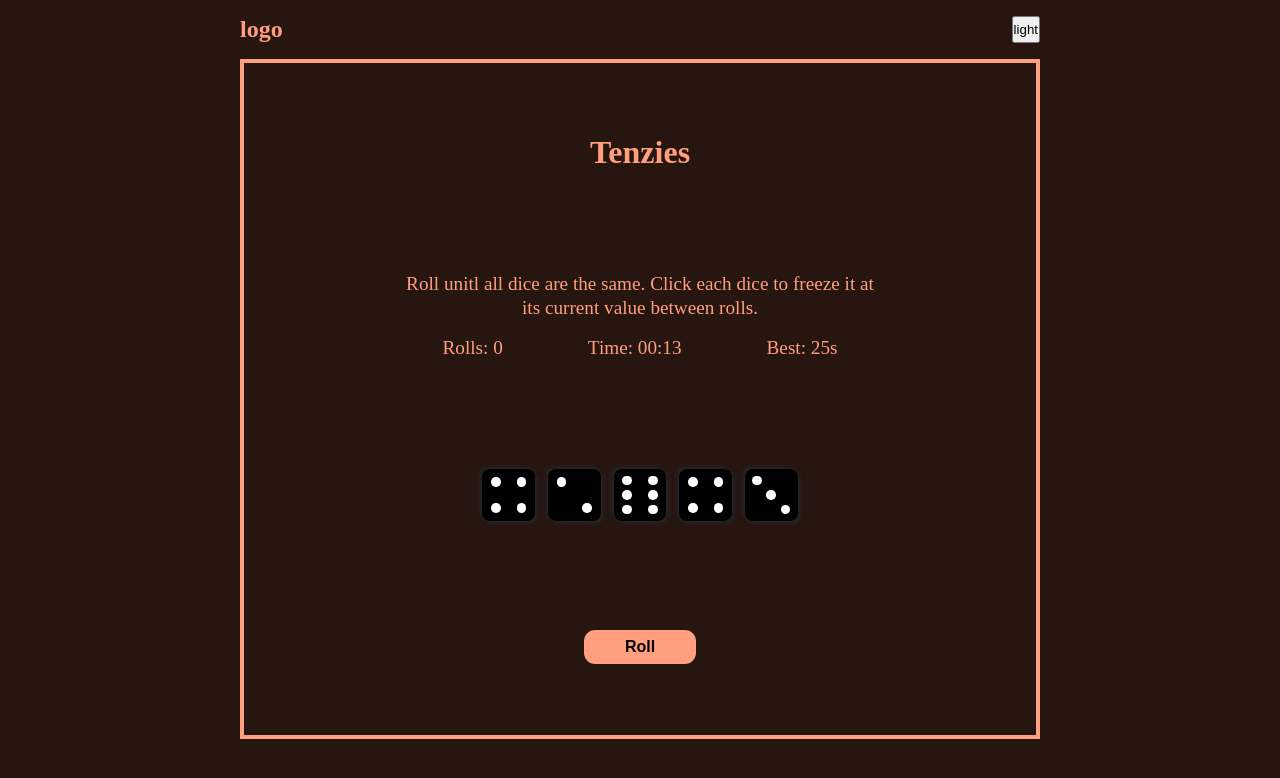
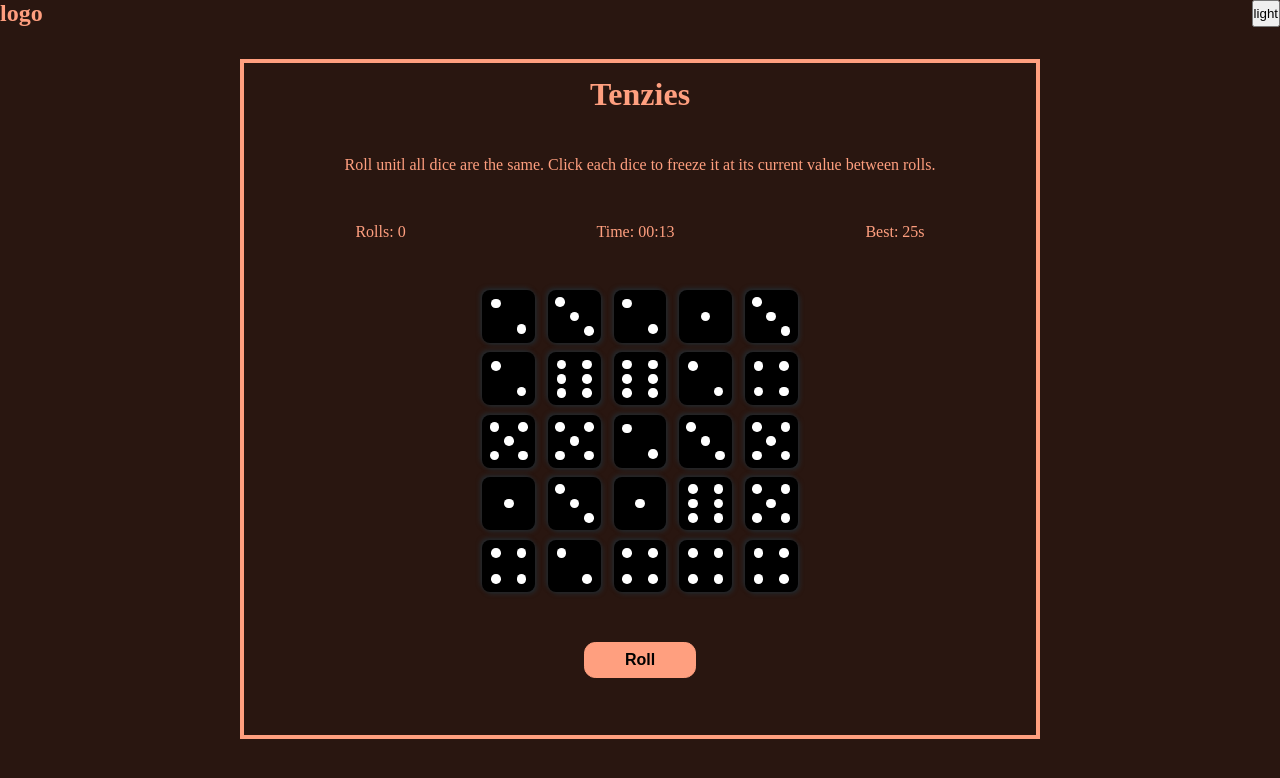
Before and after one commit to Vhickyy/tenzies-v2, a React (Vite) app: page / in a window 1280 px wide. Both pictures are taken after a click on the button "Start Game". Shown: the top 778 px of the page. Built offline with nearby package versions, Linux system fonts and the light colour scheme.

Commit message:
generated dist

```diff
--- a/src/App.tsx
+++ b/src/App.tsx
@@ -1,6 +1,6 @@
 import styled from "styled-components";
 import DiceWrapper from "./components/DiceWrapper";
-import Header from "./components/Header";
+// import Header from "./components/Header";
 import Scores from "./components/Scores";
 import {useState} from 'react'
 import { useTenzies } from "./context/TenziesContext";
@@ -18,19 +18,19 @@ function App() {
     }
   return (
     <Wrapper>
-      <div className="main">
-        <div className="header">
+      <div className="header">
           <h2>logo</h2>
           <button onClick={change}>{theme === 'light' ? "light": "dark"}</button>
         </div>
-        <div className="gamebody">
-          <Header/>
+      <div className="main">
+          <div className="title">
+            <h1>Tenzies</h1>
+          </div>
           {!start && !checkScore && !end && <div className="btnContainer">
             <button onClick={startGame}>Start Game</button>
             <button onClick={checkScoreBoard}>Score Board</button>
           </div>}
           {start ? <DiceWrapper/> : checkScore ? <Scores /> : end ? <End/> : null}
-        </div>
       </div>
     </Wrapper>
   )
@@ -39,35 +39,36 @@ function App() {
 export default App;
 
 const Wrapper = styled.main`
-  /* background-color: #fff; */
-  background-color: #27150f;
-  /* background-color: #fb9472; */
+  background-color: #291610;
   color: white;
   color: #ff9f7f;
   height: 100vh;
   .main{
     width: min(95%,50rem);
-    margin: 0 auto;
-    padding: 1rem 0;
+    /* margin: 0 auto; */
+    margin: 2rem auto;
+    border: .25rem solid #ff9f7f;
+    min-height: 85vh;
+    text-align: center;
+    padding: .8rem 1rem;
+    display: flex;
+    flex-direction: column;
+    row-gap: 1.3rem;
   }
   .header{
     display: flex;
     justify-content: space-between;
   }
-  .gamebody{
-    border: .25rem solid #ff9f7f;
-    margin-top: 1rem;
-    min-height: 85vh;
-    text-align: center;
-    padding: 1.5rem 1rem;
-    display: grid;
-    gap: 1rem;
+  .title{
+    /* background-color: pink; */
+    height: 5vh;
   }
   .btnContainer{
     display: grid;
     place-content: center;
     row-gap: 1rem;
     height: 15rem;
+    background-color: green;
     button{
       border: none;
       width: 15rem;
@@ -80,5 +81,3 @@ const Wrapper = styled.main`
     }
   }
 `
-// #0e1531
-// #4c271b
--- a/src/components/DiceWrapper.tsx
+++ b/src/components/DiceWrapper.tsx
@@ -3,7 +3,7 @@ import { useTenzies } from "../context/TenziesContext";
 import DiceFace from "./DiceFace";
 import {useEffect} from 'react'
 const DiceWrapper = () => {
-  const {diceArray,rollDice,determineWinner,end,counter,counting} = useTenzies();
+  const {diceArray,rollDice,determineWinner,end,counter,counting,roll} = useTenzies();
   useEffect(()=>{
       determineWinner();
   },[diceArray,counter])
@@ -17,6 +17,12 @@ const DiceWrapper = () => {
   },[counter])
   return (
     <Wrapper>
+      <p>Roll unitl all dice are the same. Click each dice to freeze it at its current value between rolls.</p>
+          <div className="flex">
+            <p>Rolls: {roll}</p>
+            <p>Time: 00:{counter < 10 ? `0${counter}` : counter}</p>
+            <p>Best: 25s</p>
+          </div>
      <div className="diceBody">
         {diceArray.map(dice=>{
         return(
@@ -33,19 +39,21 @@ export default DiceWrapper;
 const Wrapper = styled.div`
 display: grid;
 place-items: center;
-gap: 1rem;
+gap: .7rem;
+height: 70vh;
+/* background-color: #ff9f7f; */
   .diceBody{
     width: min(100%,20rem);
     margin: 0 auto;
     display: grid;
     place-items: center;
     grid-template-columns: repeat(5,1fr);
-    gap: .8rem .5rem;
+    gap: .6rem .5rem;
   }
   button{
     width: 7rem;
     background-color: #ff9f7f;
-    border: none;
+    border: .1rem solid #ff9f7f;
     padding: .5rem 2rem;
     font-size: 1rem;
     font-weight: 700;
@@ -56,4 +64,9 @@ gap: 1rem;
     color: #fff;
     background-color: black;
   }
+  .flex{
+    width: 100%;
+    display: flex;
+    justify-content: space-around;
+  }
 `
--- a/src/components/End.tsx
+++ b/src/components/End.tsx
@@ -6,7 +6,7 @@ const End = () => {
 
   return (
     <Wrapper>
-      <div className='main'>
+      <div className='end-ui'>
         <p>Rolls: {roll}</p>
         <div>
           {everyfun ? <p>You won!</p> : "You failed"}
@@ -29,8 +29,10 @@ const Wrapper = styled.div`
   display: grid;
   gap: .7rem;
   align-items: center;
-  .main{
+  height: 70vh;
+  .end-ui{
     width: min(80%,30rem);
+    /* height: 70vh; */
     margin-inline: auto;
     display: flex;
     justify-content: space-between;
--- a/src/components/Header.tsx
+++ b/src/components/Header.tsx
@@ -1,43 +1,44 @@
-import styled from "styled-components";
-import { useTenzies } from "../context/TenziesContext";
-// import { useEffect } from "react";
+// import styled from "styled-components";
+// // import { useTenzies } from "../context/TenziesContext";
+// // import { useEffect } from "react";
 
-const Header = () => {
-  const {start, counter, roll} = useTenzies();
-  return (
-    <Wrapper>
-        <h1>Tenzies</h1>
-        {start && <div className="instruction">
-          <p>Roll unitl all dice are the same. Click each dice to freeze it at its current value between rolls.</p>
-          <div>
-            <p>Rolls: {roll}</p>
-            <p>Time: 00:{counter < 10 ? `0${counter}` : counter}</p>
-            <p>Best: 25s</p>
-          </div>
-        </div>}
-    </Wrapper>
-  )
-}
+// const Header = () => {
+//   // const {start, counter, roll} = useTenzies();
+//   return (
+//     <Wrapper>
+//         <h1>Tenzies</h1>
+//         {/* {start && <div className="instruction"> */}
+//           {/* <p>Roll unitl all dice are the same. Click each dice to freeze it at its current value between rolls.</p>
+//           <div>
+//             <p>Rolls: {roll}</p>
+//             <p>Time: 00:{counter < 10 ? `0${counter}` : counter}</p>
+//             <p>Best: 25s</p>
+//           </div> */}
+//         {/* </div>} */}
+//     </Wrapper>
+//   )
+// }
 
-export default Header;
+// export default Header;
 
-const Wrapper = styled.header`
-  display: grid;
-  gap: .5rem;
-  place-items: center;
-  width: min(100%,30rem);
-  /* background-color: pink; */
-  margin: 0 auto;
-  .instruction{
-    font-size: 1.2rem;
-    line-height: 1.5rem;
-    text-align: center;
-    display: grid;
-    gap: 1rem;
+// const Wrapper = styled.header`
+//   display: grid;
+//   gap: .5rem;
+//   place-items: center;
+//   /* width: min(100%,30rem); */
+//   background-color: pink;
+//   height: 20%;
+//   margin: 0 auto;
+//   .instruction{
+//     font-size: 1.2rem;
+//     line-height: 1.5rem;
+//     text-align: center;
+//     display: grid;
+//     gap: 1rem;
 
-    div{
-      display: flex;
-      justify-content: space-around;
-    }
-  }
-`
+//     .flex{
+//       display: flex;
+//       justify-content: space-around;
+//     }
+//   }
+// `
--- a/src/components/Scores.tsx
+++ b/src/components/Scores.tsx
@@ -1,13 +1,14 @@
 import {useTenzies} from '../context/TenziesContext';
-import {useEffect} from 'react'
+import {useEffect} from 'react';
+import styled from 'styled-components';
 const Scores = () => {
-  const {scoreArray,setScore,clear} = useTenzies()
+  const {setScore,} = useTenzies()
   useEffect(()=>{
     const newScore = JSON.parse(`${localStorage.getItem('score')}`);
     setScore(newScore)
   },[])
   return (
-    <div>
+    <Wrapper>
       <table>
         <thead>
           <tr>
@@ -22,8 +23,33 @@ const Scores = () => {
             <td>5</td>
             <td>7</td>
           </tr>
+          <tr>
+            <td>2</td>
+            <td>5</td>
+            <td>7</td>
+          </tr>
+          <tr>
+            <td>2</td>
+            <td>5</td>
+            <td>7</td>
+          </tr>
+          {/* <tr>
+            <td>2</td>
+            <td>5</td>
+            <td>7</td>
+          </tr>
+          <tr>
+            <td>2</td>
+            <td>5</td>
+            <td>7</td>
+          </tr> */}
         </tbody>
       </table>
+      <div>
+        <button>clear</button>
+        <button>home</button>
+      </div>
+
       {/* {scoreArray?.length ?
       <>
       {scoreArray.map(dice=> {return(
@@ -34,8 +60,36 @@ const Scores = () => {
         </div>
       )})}</> : <>no score</>} */}
       {/* <button onClick={clear}>clear</button> */}
-    </div>
+    </Wrapper>
   )
 }
 
-export default Scores
+export default Scores;
+
+const Wrapper = styled.div`
+  display: flex;
+  flex-direction: column;
+  justify-content: space-between;
+  height: 61vh;
+  /* background-color: pink; */
+  margin-block: auto;
+  margin-top: 2rem;
+  table{
+    /* background-color: pink; */
+    width: 90%;
+    /* margin-block: 1.5rem; */
+    margin-inline: auto;
+    /* border: .1rem solid #ff9f7f;; */
+  }
+  thead{
+    border-bottom: 1px solid #000;
+    color: white;
+    background-color: burlywood;
+    padding: 1rem;
+  }
+  td{
+    width: 30%;
+    padding-block: 1rem;
+  }
+
+`
--- a/src/context/TenziesContext.tsx
+++ b/src/context/TenziesContext.tsx
@@ -3,7 +3,7 @@ import { reducer } from "./TenziesReducer";
 import {initialStateProps,DiceProps,Score} from '../types'
 export const generateDiceArray = () => {
     const diceArray:DiceProps[] = [];
-    for (let i:number = 1; i <= 5; i++){
+    for (let i:number = 1; i <= 25; i++){
         const random = Math.floor(Math.random() * 6) + 1;
         diceArray.push({id:i,value:random,isHeld:false})
     }
```
